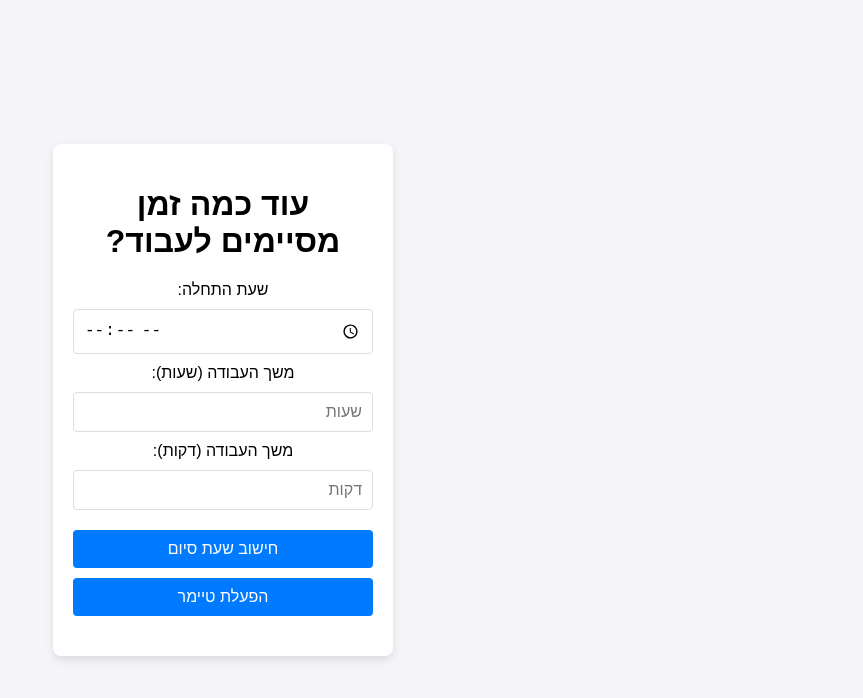
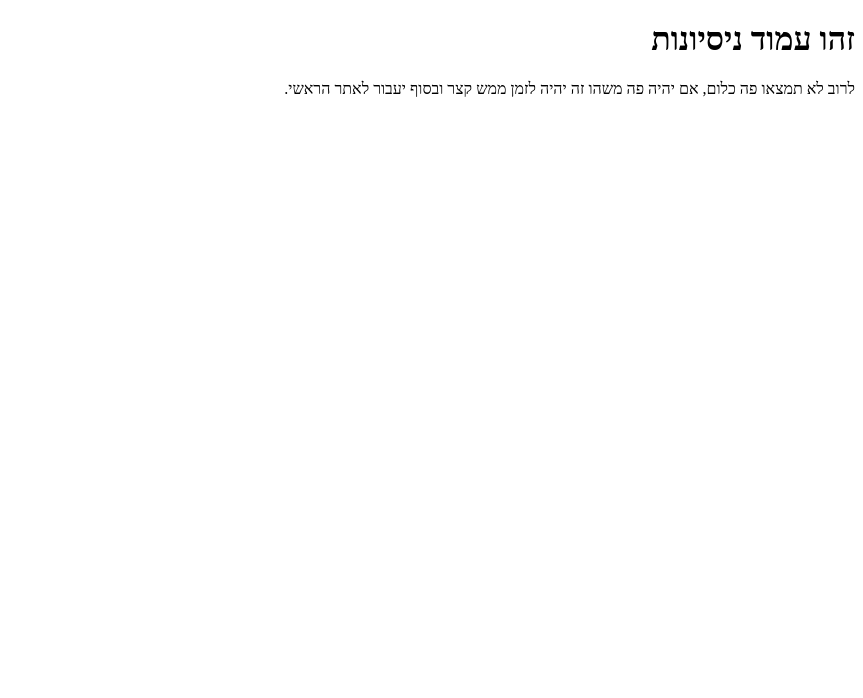
Before and after one commit to tools-by-rotem/test, a plain HTML site: page index.html in a window 1280 px wide. Shown: the whole page, without its empty margins (417-1280 px from the left). Drawn offline with Linux system fonts and the light colour scheme.

Commit message:
Update index.html

```diff
--- a/index.html
+++ b/index.html
@@ -1,171 +1,18 @@
 <!DOCTYPE html>
-<html lang="he" dir="rtl">
+<html dir="rtl" lang="he">
 <head>
     <meta charset="UTF-8">
     <meta name="viewport" content="width=device-width, initial-scale=1.0">
-    <title>Time To Go Home - הגיע הזמן ללכת הביתה | Tools by Rotem</title>
-    <meta name="description" content="מתקשים לאזן בין עבודה לחיים אישיים? הכלי הבא הוא בשבילכם! הזינו את שעת הכניסה לעבודה, את כמות שעות העבודה והכלי יתריע לכם ברגע שהגיע הזמן ללכת הביתה >>>">
     <meta name="robots" content="noindex,nofollow">
-    <link rel="icon" type="image/x-icon" href="/webtools/site-favicon.ico">
-    <style>
-        body {
-            font-family: Arial, sans-serif;
-            margin: 0;
-            padding: 0;
-            display: flex;
-            justify-content: center;
-            align-items: center;
-            height: 100vh;
-            background-color: #f4f4f9;
-            overflow: hidden;
-        }
-        .container {
-            background: #fff;
-            padding: 20px;
-            border-radius: 8px;
-            box-shadow: 0 4px 8px rgba(0, 0, 0, 0.1);
-            text-align: center;
-            width: 90%;
-            max-width: 300px;
-            position: relative;
-            z-index: 10;
-        }
-        input {
-            margin: 10px 0;
-            padding: 10px;
-            width: 100%;
-            border: 1px solid #ddd;
-            border-radius: 4px;
-            font-size: 16px;
-            box-sizing: border-box;
-        }
-        button {
-            background-color: #007BFF;
-            color: white;
-            border: none;
-            padding: 10px 20px;
-            margin-top: 10px;
-            border-radius: 4px;
-            font-size: 16px;
-            cursor: pointer;
-            width: 100%;
-        }
-        button:hover {
-            background-color: #0056b3;
-        }
-        #timer {
-            margin-top: 20px;
-            font-size: 18px;
-            color: #333;
-        }
-        #confetti {
-            position: absolute;
-            top: 0;
-            left: 0;
-            width: 100%;
-            height: 100%;
-            z-index: 9999;
-            pointer-events: none;
-        }
-    </style>
+    <title>זהו עמוד ניסיונות</title>
+    <meta name="description" content="לרוב גם ככה לא יהיה פה שום דבר">
+    <script src="https://cdn.enable.co.il/licenses/enable-L34385vlixga9kjh-1224-66195/init.js"></script>
 </head>
 <body>
-    <div id="confetti"></div>
-    <div class="container">
-        <h1>עוד כמה זמן <br> מסיימים לעבוד?</h1>
-        <label for="start-time">שעת התחלה:</label>
-        <input type="time" id="start-time">
-
-        <label for="work-hours-hours">משך העבודה (שעות):</label>
-        <input type="number" id="work-hours-hours" min="0" max="12" step="1" placeholder="שעות">
-
-        <label for="work-hours-minutes">משך העבודה (דקות):</label>
-        <input type="number" id="work-hours-minutes" min="0" max="59" step="1" placeholder="דקות">
-
-        <button onclick="calculateEndTime()">חישוב שעת סיום</button>
-        <div id="result"></div>
-
-        <button onclick="startTimer()">הפעלת טיימר</button>
-        <div id="timer"></div>
-    </div>
-
-    <audio id="end-sound" src="https://cdn.pixabay.com/audio/2022/03/24/audio_1fc24998ad.mp3"></audio>
-
-    <script>
-        function calculateEndTime() {
-            const startTimeInput = document.getElementById('start-time').value;
-            const workHoursInput = document.getElementById('work-hours-hours').value;
-            const workMinutesInput = document.getElementById('work-hours-minutes').value;
-
-            if (!startTimeInput || (!workHoursInput && !workMinutesInput)) {
-                alert('יש להזין שעת התחלה ומשך העבודה.');
-                return;
-            }
-
-            const [startHours, startMinutes] = startTimeInput.split(':').map(Number);
-            const workHours = parseInt(workHoursInput) || 0; // ברירת מחדל: 0
-            const workMinutes = parseInt(workMinutesInput) || 0; // ברירת מחדל: 0
-
-            const startDate = new Date();
-            startDate.setHours(startHours, startMinutes, 0, 0);
-
-            const endDate = new Date(startDate.getTime() + (workHours * 60 * 60 * 1000) + (workMinutes * 60 * 1000));
-            const endTime = endDate.toLocaleTimeString([], { hour: '2-digit', minute: '2-digit' });
-
-            document.getElementById('result').innerText = `שעת סיום: ${endTime}`;
-            document.getElementById('result').setAttribute('data-end-date', endDate.toISOString());
-        }
-
-        let timerInterval;
-
-        function startTimer() {
-            const resultText = document.getElementById('result').innerText;
-            const endDateISOString = document.getElementById('result').getAttribute('data-end-date');
-
-            if (!resultText.includes('שעת סיום') || !endDateISOString) {
-                alert('יש לחשב את שעת הסיום תחילה.');
-                return;
-            }
-
-            const endDate = new Date(endDateISOString);
-            const now = new Date();
-
-            if (endDate <= now) {
-                alert('מה?! אתם עדיין בעבודה? אתם לא נורמליים, שעת הסיום כבר עברה!');
-                return;
-            }
-
-            clearInterval(timerInterval);
-
-            timerInterval = setInterval(() => {
-                const currentTime = new Date();
-                const remainingTime = endDate - currentTime;
-
-                if (remainingTime <= 0) {
-                    clearInterval(timerInterval);
-                    document.getElementById('timer').innerText = 'סיימת את יום העבודה!';
-                    triggerConfetti();
-                    playSound();
-                    return;
-                }
-
-                const hours = Math.floor(remainingTime / (1000 * 60 * 60));
-                const minutes = Math.floor((remainingTime % (1000 * 60 * 60)) / (1000 * 60));
-                const seconds = Math.floor((remainingTime % (1000 * 60)) / 1000);
-
-                document.getElementById('timer').innerText = `זמן שנותר: ${hours} שעות, ${minutes} דקות ו-${seconds} שניות`;
-            }, 1000);
-        }
-
-        function triggerConfetti() {
-            const confettiElement = document.getElementById('confetti');
-            confettiElement.innerHTML = '<iframe src="https://lottie.host/embed/4c6cb732-ad9f-4b74-9e8e-331ae6161f79/3M2u0tywRO.lottie" style="width: 100%; height: 100%; border: none; pointer-events: none;"></iframe>';
-        }
-
-        function playSound() {
-            const audio = document.getElementById('end-sound');
-            audio.play();
-        }
-    </script>
+    <main class="main-content">
+        <div class="container">
+            <header class="page-header">
+                <h1>זהו עמוד ניסיונות</h1>
+                <p>לרוב לא תמצאו פה כלום, אם יהיה פה משהו זה יהיה לזמן ממש קצר ובסוף יעבור לאתר הראשי.</p>
 </body>
 </html>
```
